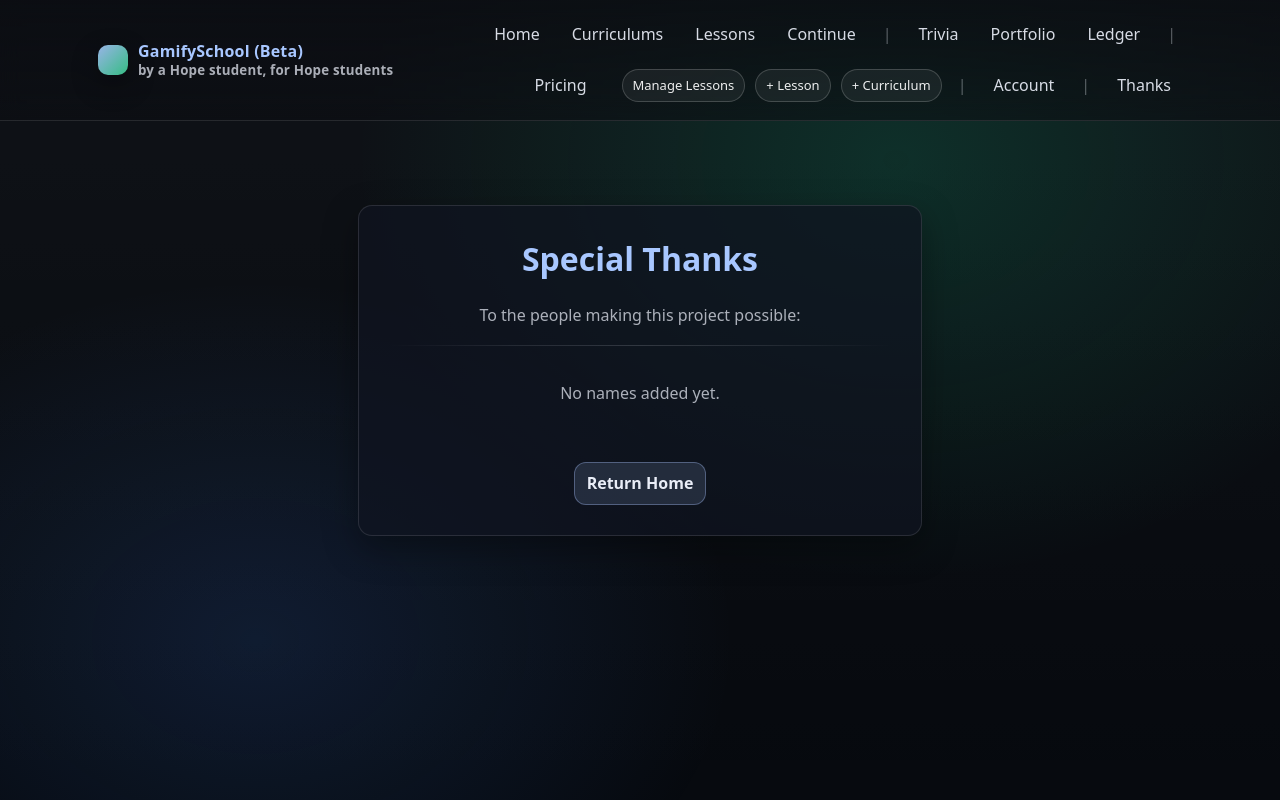
After one commit to valenmfeldmann/languageLearningApp, a Flask app: page /thanks in a window 1280 px wide. The commit adds this page. Run offline with Flask 3, Linux system fonts and the light colour scheme; some libraries are stand-ins or nearby versions.

Commit message:
Thanks page

```diff
--- a/app/main/routes.py
+++ b/app/main/routes.py
@@ -47,6 +47,10 @@ from flask import abort, redirect, request, url_for
 from flask_login import login_required, current_user
 from app.extensions import db
 from app.models import Curriculum, UserCurriculumStar
+import os
+from flask import current_app
+
+
 
 
 
@@ -2095,3 +2099,23 @@ def trivia_bad_vote():
 
     flash("Logged. Thank you for protecting the public from cursed trivia.", "info")
     return redirect(url_for("main.trivia_page"))
+
+
+
+@bp.get("/thanks")
+def thanks_page():
+    # Construct path to instance/names.txt
+    # current_app.instance_path points to your /instance folder
+    file_path = os.path.join(current_app.instance_path, 'names.txt')
+
+    names = []
+    if os.path.exists(file_path):
+        try:
+            with open(file_path, 'r', encoding='utf-8') as f:
+                # Clean up whitespace and ignore empty lines
+                names = [line.strip() for line in f if line.strip()]
+        except Exception:
+            # Fallback if file is busy or unreadable
+            names = ["Error loading names"]
+
+    return render_template("main/thanks.html", names=names)
--- a/app/templates/base.html
+++ b/app/templates/base.html
@@ -744,6 +744,7 @@
 
         <span style="opacity:.35; padding:0 6px;">|</span>
 
+
         <a class="navlink" href="{{ url_for('appui.account') }}">Account</a>
 
         {% if current_user.is_authenticated %}
@@ -763,6 +764,12 @@
           </a>
 
         {% endif %}
+
+        <span style="opacity:.35; padding:0 6px;">|</span>
+
+        <a class="navlink" href="{{ url_for('main.thanks_page') }}">Thanks</a>
+
+
       </nav>
 
       {% if an_warn %}
--- /dev/null
+++ b/app/templates/main/thanks.html
@@ -0,0 +1,31 @@
+{% extends "base.html" %}
+
+{% block title %}Special Thanks - GamifySchool{% endblock %}
+
+{% block content %}
+<div class="container" style="max-width: 600px; margin-top: 40px;">
+    <div class="panel" style="padding: 30px; text-align: center;">
+        <h1 style="margin-top: 0; color: var(--link);">Special Thanks</h1>
+        <p class="muted">To the people making this project possible:</p>
+
+        <hr>
+
+        <div style="display: flex; flex-direction: column; gap: 12px; margin-top: 20px;">
+            {% if names %}
+                {% for name in names %}
+                    <div class="userpill" style="justify-content: center; padding: 12px; font-size: 1.1rem;">
+                        <span class="dot"></span>
+                        {{ name }}
+                    </div>
+                {% endfor %}
+            {% else %}
+                <p class="muted italic">No names added yet.</p>
+            {% endif %}
+        </div>
+
+        <div style="margin-top: 40px;">
+            <a href="{{ url_for('main.app_home') }}" class="btn primary">Return Home</a>
+        </div>
+    </div>
+</div>
+{% endblock %}
```
